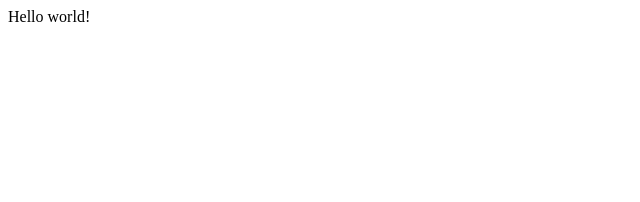
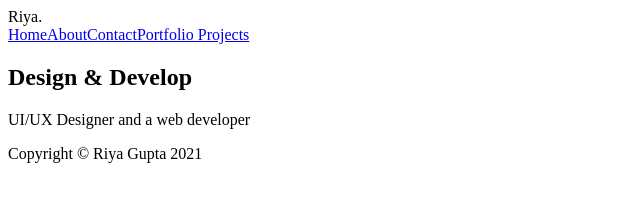
Before and after one commit to RiyaGupta89/Gatsby-portfolio-app, a Gatsby site: page / in a window 1280 px wide. Shown: the whole page, without its empty margins (0-640 px from the left). Built offline with nearby package versions, Linux system fonts and the light colour scheme; Gatsby itself is replaced by a stand-in of ours.

Commit message:
Added different pages and routes in the website

```diff
--- /dev/null
+++ b/src/Components/Layout.js
@@ -0,0 +1,16 @@
+import React from 'react'
+import Navbar from './Navbar'
+
+export default function Layout(props) {
+    return (
+        <div>
+            <Navbar />
+            <div className="content">
+                {props.children}
+            </div>
+            <footer>
+                <p>Copyright &copy; Riya Gupta 2021</p>
+            </footer>
+        </div>
+    )
+}
--- /dev/null
+++ b/src/Components/Navbar.js
@@ -0,0 +1,14 @@
+import React from 'react'
+import { Link } from "gatsby";
+
+export default function Navbar() {
+    return (
+        <div>
+            <div className="logo">Riya.</div>
+            <Link to="/">Home</Link>
+            <Link to="/about">About</Link>
+            <Link to="/contact">Contact</Link>
+            <Link to="/projects">Portfolio Projects</Link>
+        </div>
+    )
+}
--- a/src/pages/index.js
+++ b/src/pages/index.js
@@ -1,5 +1,10 @@
 import React from "react"
+import Layout from "../Components/Layout"
 
 export default function Home() {
-  return <div>Hello world!</div>
+  return  <Layout>
+              <h2>Design & Develop</h2>
+              <p>UI/UX Designer and a web developer</p>
+          </Layout>
+
 }
```
Also changed, not shown: src/pages/404.js (added, +11 -0 lines), src/pages/about.js (added, +11 -0 lines), src/pages/contact.js (added, +12 -0 lines), src/pages/projects/index.js (added, +10 -0 lines), src/pages/projects/project1.js (added, +10 -0 lines).
